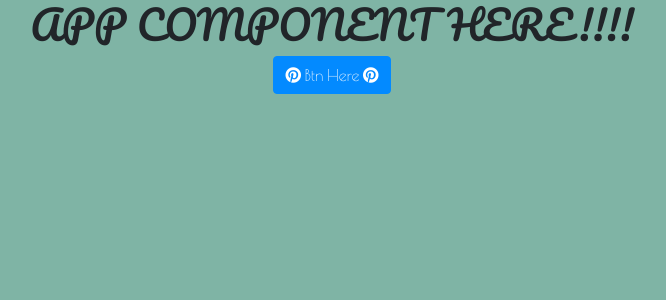
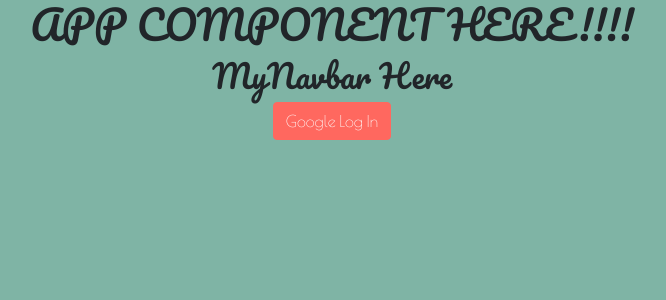
Before and after one commit to nss-evening-cohort-12/react-pinterst, a React (Create React App) app: page / in a window 1280 px wide. Shown: the top 300 px of the page, without its empty margins (308-974 px from the left). Built offline with nearby package versions, Linux system fonts and the light colour scheme; no server answers.

Commit message:
Login works!

```diff
--- a/src/App/App.js
+++ b/src/App/App.js
@@ -1,14 +1,52 @@
 import React from 'react';
+import firebase from 'firebase/app';
+import 'firebase/auth';
+
+import fbConnection from '../helpers/data/connection';
+
+import MyNavbar from '../components/MyNavbar/MyNavbar';
+import Auth from '../components/Auth/Auth';
+import BoardContainer from '../components/BoardContainer/BoardContainer';
+
 import './App.scss';
 
+fbConnection();
+
 class App extends React.Component {
+  state = {
+    authed: false,
+  }
+
+  componentDidMount() {
+    this.removeListener = firebase.auth().onAuthStateChanged((user) => {
+      if (user) {
+        this.setState({ authed: true });
+      } else {
+        this.setState({ authed: false });
+      }
+    });
+  }
+
+  componentWillUnmount() {
+    this.removeListener();
+  }
+
   render() {
+    const { authed } = this.state;
+
+    const loadComponent = () => {
+      if (authed) {
+        return <BoardContainer />;
+      }
+
+      return <Auth />;
+    };
+
     return (
       <div className="App">
         <h1>APP COMPONENT HERE!!!!</h1>
-        <button className="btn btn-primary">
-          <i className="fab fa-pinterest"></i> Btn Here <i className="fab fa-pinterest"></i>
-        </button>
+        <MyNavbar />
+        {loadComponent()}
       </div>
     );
   }
--- /dev/null
+++ b/src/components/Auth/Auth.js
@@ -0,0 +1,21 @@
+import React from 'react';
+import firebase from 'firebase/app';
+import 'firebase/auth';
+
+class Auth extends React.Component {
+  loginClickEvent = (e) => {
+    e.preventDefault();
+    const googleProvider = new firebase.auth.GoogleAuthProvider();
+    firebase.auth().signInWithPopup(googleProvider);
+  }
+
+  render() {
+    return (
+      <div className="Auth">
+        <button className="btn btn-danger" onClick={this.loginClickEvent}>Google Log In</button>
+      </div>
+    );
+  }
+}
+
+export default Auth;
--- /dev/null
+++ b/src/components/BoardContainer/BoardContainer.js
@@ -0,0 +1,11 @@
+import React from 'react';
+
+class BoardContainer extends React.Component {
+  render() {
+    return (
+      <h2>BoardContainer Here</h2>
+    );
+  }
+}
+
+export default BoardContainer;
--- /dev/null
+++ b/src/components/MyNavbar/MyNavbar.js
@@ -0,0 +1,11 @@
+import React from 'react';
+
+class MyNavbar extends React.Component {
+  render() {
+    return (
+      <h2>MyNavbar Here</h2>
+    );
+  }
+}
+
+export default MyNavbar;
--- /dev/null
+++ b/src/helpers/data/authData.js
@@ -0,0 +1,6 @@
+import firebase from 'firebase/app';
+import 'firebase/auth';
+
+const getUid = () => firebase.auth().currentUser.uid;
+
+export default { getUid };
--- /dev/null
+++ b/src/helpers/data/connection.js
@@ -0,0 +1,10 @@
+import firebase from 'firebase/app';
+import apiKeys from '../apiKeys.json';
+
+const firebaseApp = () => {
+  if (!firebase.apps.length) {
+    firebase.initializeApp(apiKeys.firebaseKeys);
+  }
+};
+
+export default firebaseApp;
```
Also changed, not shown: src/helpers/apiKeys.example.json (added, +11 -0 lines), 1 other file (tests, documents, lock files or other folders).
